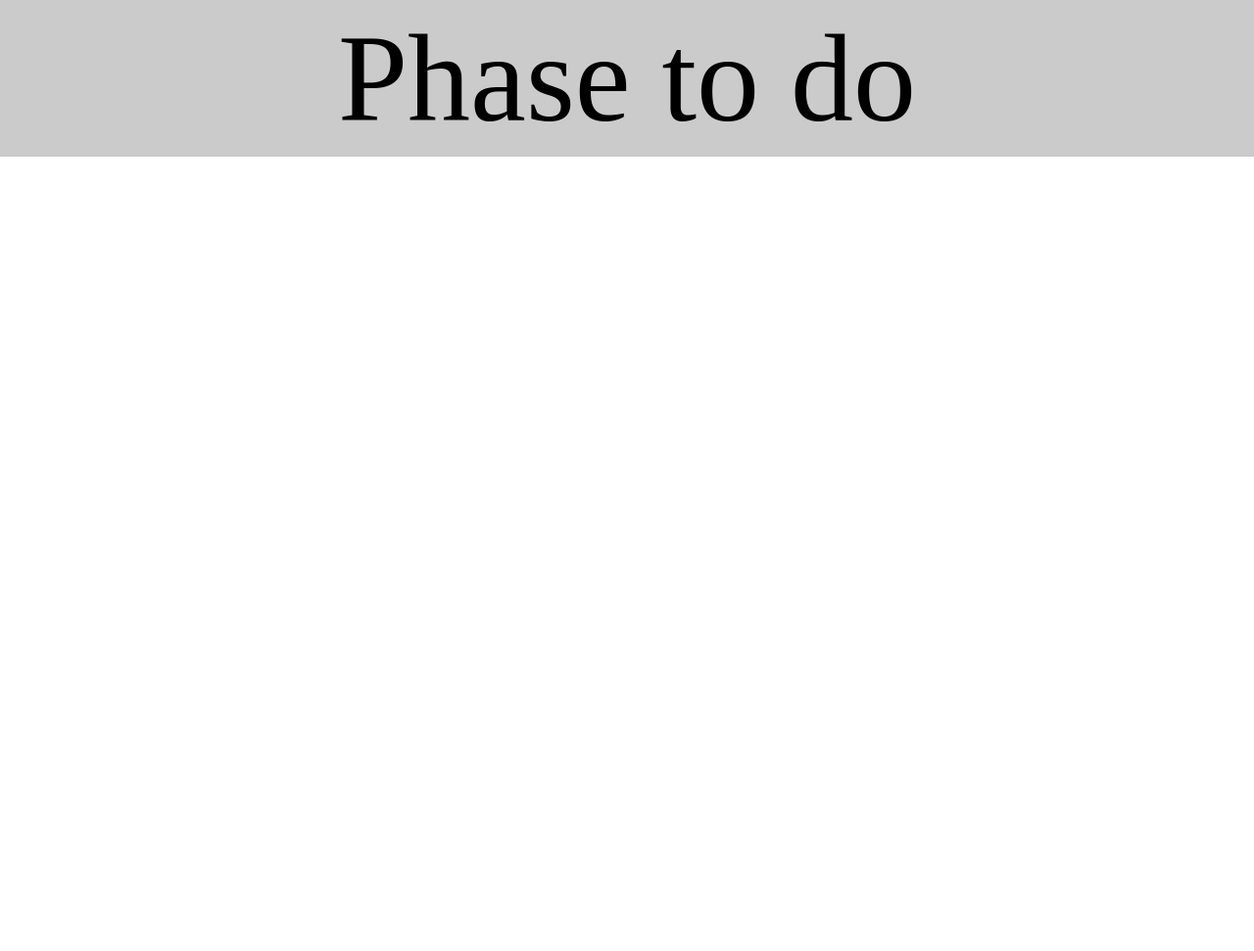
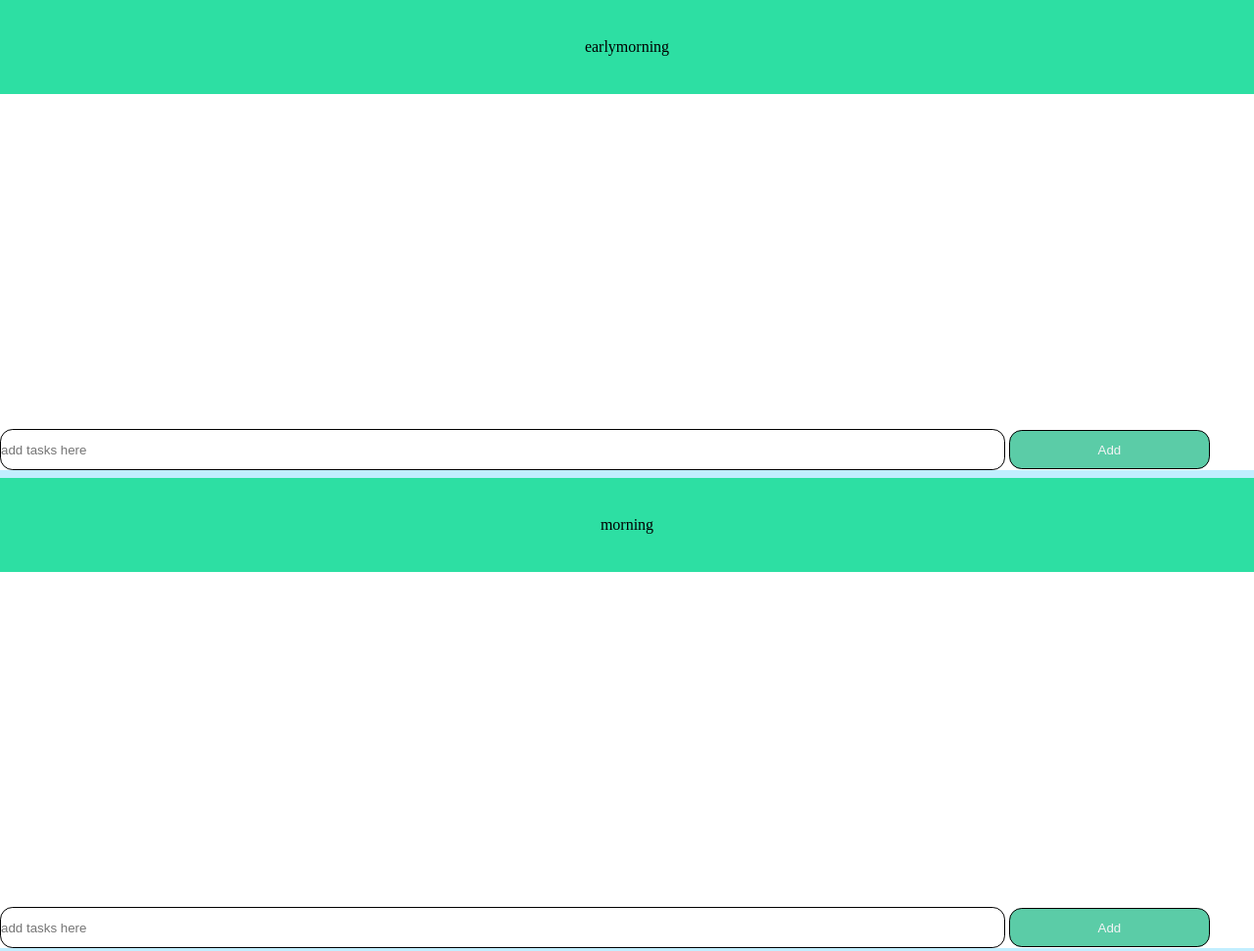
Before and after one commit to premxfreelancer/Phase-to-do, a plain HTML site: page index.html in a window 1280 px wide. Shown: the top 971 px of the page at 98% size. Before the commit the page ends 800 px from the top, so only its background shows below. Drawn offline with Linux system fonts and the light colour scheme.

Commit message:
design completed

```diff
--- a/index.html
+++ b/index.html
@@ -4,14 +4,55 @@
     <meta charset="UTF-8">
     <meta name="viewport" content="width=device-width, initial-scale=1.0">
     <link rel="stylesheet" href="style.css">
+    <link rel="stylesheet" href="utility.css">
     <title>Phase to do</title>
 </head>
 <body>
- <header>
+ <!-- <header>
     <div class="header">Phase to do</div>
- </header>
+ </header> -->
  <main>
 
+<div class="earlymorning mainutility">
+    <div class="mainheader">earlymorning</div>
+    <div class="mianbody"></div>
+    <div class="mainbottom">
+   <input type="text" placeholder="add tasks here" class="input">
+   <button class="button">Add</button>
+</div>
+</div>
+<div class="moring mainutility">
+    <div class="mainheader">morning</div>
+    <div class="mianbody"></div>
+    <div class="mainbottom">
+        <input type="text" placeholder="add tasks here" class="input">
+        <button class="button">Add</button>
+     </div>
+</div>
+<div class="midday mainutility">
+    <div class="mainheader">midday</div>
+    <div class="mianbody"></div>
+    <div class="mainbottom">
+        <input type="text" placeholder="add tasks here" class="input">
+        <button class="button">Add</button>
+     </div>
+</div>
+<div class="evening mainutility">
+    <div class="mainheader">evening</div>
+    <div class="mianbody"></div>
+    <div class="mainbottom">
+        <input type="text" placeholder="add tasks here" class="input">
+        <button class="button">Add</button>
+     </div>
+</div>
+<div class="night mainutility">
+    <div class="mainheader">night</div>
+    <div class="mianbody"></div>
+    <div class="mainbottom">
+        <input type="text" placeholder="add tasks here" class="input">
+        <button class="button">Add</button>
+     </div>
+</div>
 
 
 
--- a/style.css
+++ b/style.css
@@ -2,8 +2,13 @@
     padding: 0;
     margin: 0;
 }
+
+html {
+    background: #c1eeff;
+}
 .header {
-    background-color: rgb(203, 203, 203);
+    background-color: #b48dee;
+    color: white;
     height: 20vh;
     width: 100%;
     display: flex;
@@ -12,3 +17,37 @@
     font-size: 10vw;
 
 }
+
+.mainheader {
+    background-color: #2ddfa3;
+
+    height: 20%;
+    display: flex;
+    justify-content: center;
+    align-items: center;
+
+}
+
+.input {
+    width: 80vw;
+    height: 5vh;
+    border: 1px solid black;
+    border-radius: 1vw;
+    background-color: white;
+}
+
+.button {
+    width: 16vw;
+    height: 5vh;
+    border: 1px solid black;
+    border-radius: 1vw;
+    background-color: #5bcca7;
+    color: #f3f4f5;
+
+
+}
+
+.mainbottom {
+    position: absolute;
+    bottom: 0;
+}
--- /dev/null
+++ b/utility.css
@@ -0,0 +1,6 @@
+.mainutility {
+    height: 60vh;
+    background-color: rgb(255, 255, 255);
+    margin-bottom: 1vh;
+    position: relative;
+}
```
